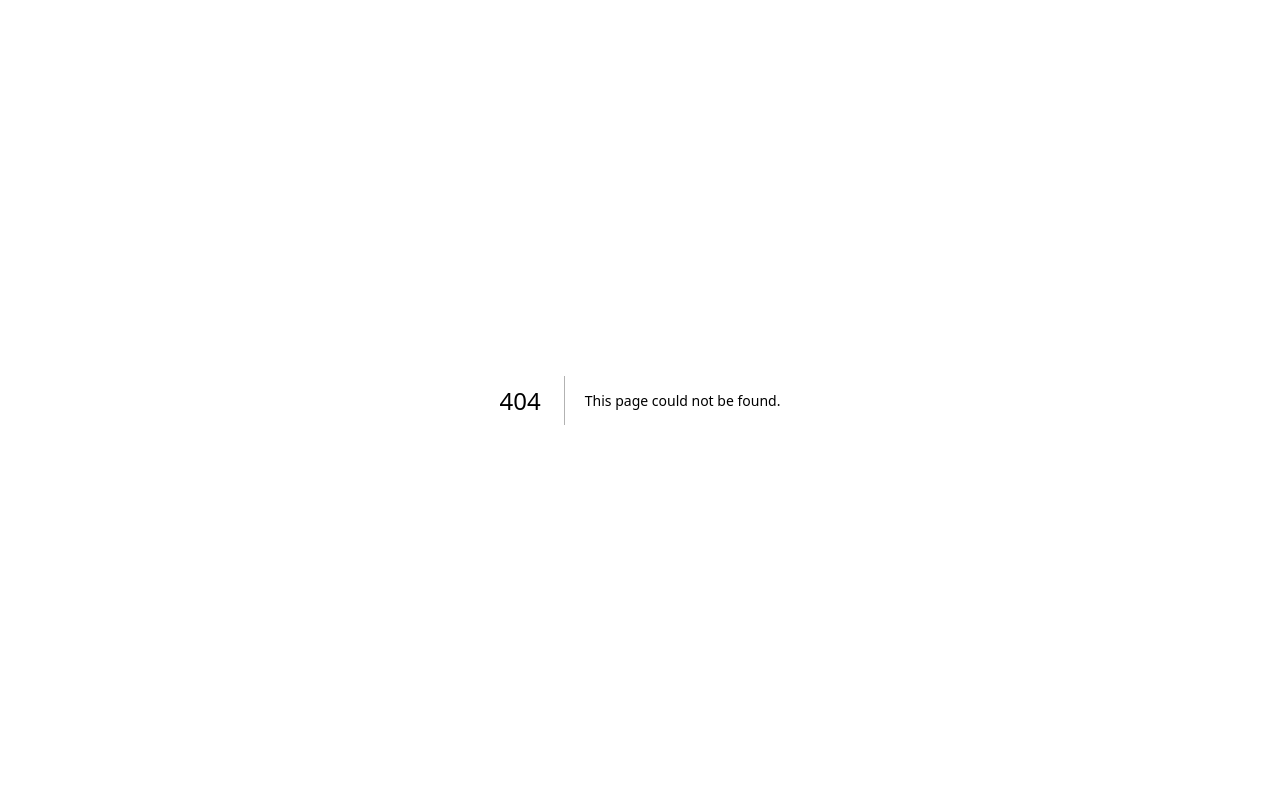
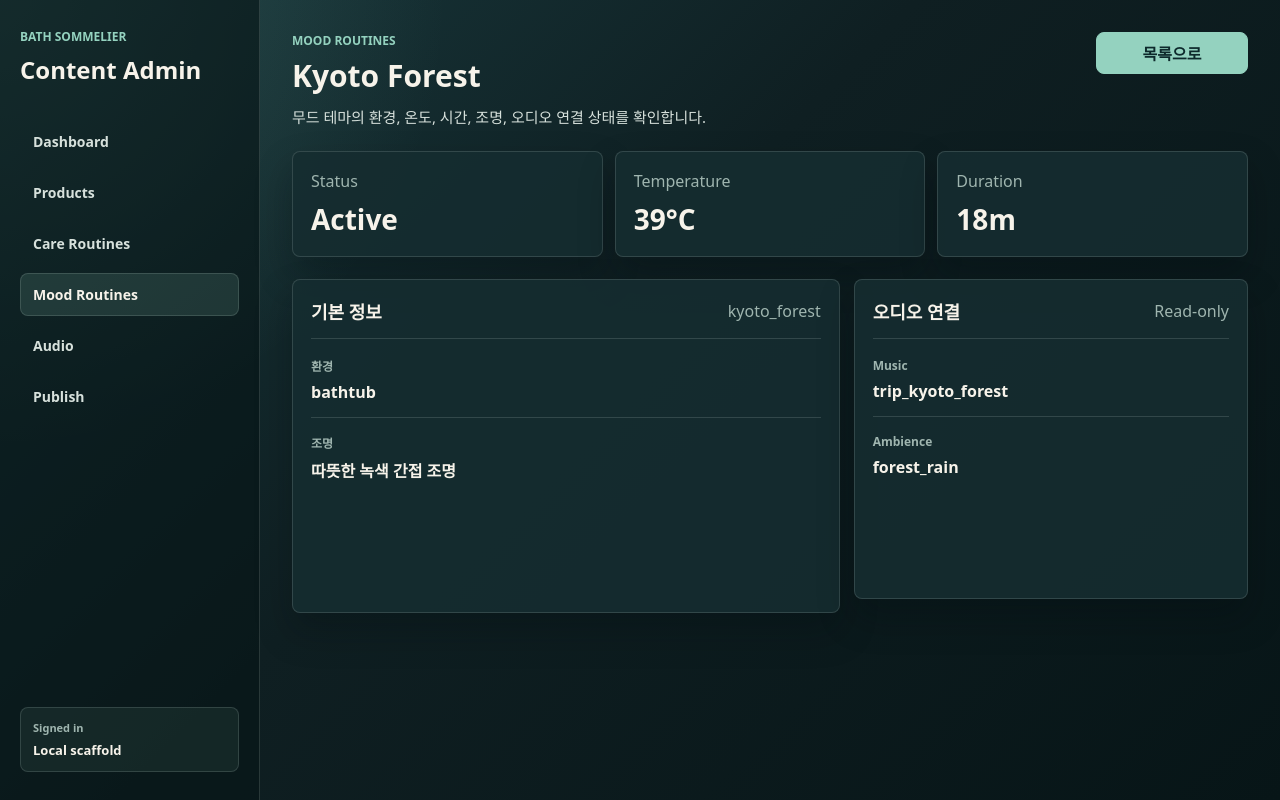
Before and after one commit to dykim0917/BathSommelier, a Next.js app in the folder apps/admin/: page /trip/kyoto_forest in a window 1280 px wide. Before the commit this address had no page. Built offline with nearby package versions, Linux system fonts and the light colour scheme; no server answers.

Commit message:
feat: add admin trip detail page

```diff
--- a/apps/admin/app/globals.css
+++ b/apps/admin/app/globals.css
@@ -449,7 +449,7 @@ button {
 
 .tripTable .dataTableHeader,
 .tripTable .dataTableRow {
-  grid-template-columns: minmax(200px, 1.2fr) 120px 70px 70px 150px 130px minmax(190px, 1fr) 148px;
+  grid-template-columns: minmax(200px, 1.2fr) 120px 70px 70px 150px 130px minmax(190px, 1fr) 148px 64px;
 }
 
 .audioTable .dataTableHeader,
--- /dev/null
+++ b/apps/admin/app/trip/[id]/page.tsx
@@ -0,0 +1,92 @@
+import Link from 'next/link';
+import { notFound } from 'next/navigation';
+
+import { AdminShell } from '../../../components/AdminShell';
+import {
+  getTripStatusLabel,
+  readAdminTripRows,
+} from '../../../lib/tripData';
+
+interface TripDetailPageProps {
+  params: Promise<{
+    id: string;
+  }>;
+}
+
+export default async function TripDetailPage({ params }: TripDetailPageProps) {
+  const { id } = await params;
+  const themes = await readAdminTripRows();
+  const theme = themes.find((item) => item.id === id);
+
+  if (!theme) notFound();
+
+  return (
+    <AdminShell activePath="/trip">
+      <section className="workspace">
+        <header className="topbar">
+          <div>
+            <p className="eyebrow">MOOD ROUTINES</p>
+            <h2>{theme.title}</h2>
+            <p className="lede">
+              무드 테마의 환경, 온도, 시간, 조명, 오디오 연결 상태를 확인합니다.
+            </p>
+          </div>
+          <Link className="primaryButton linkButton" href="/trip">
+            목록으로
+          </Link>
+        </header>
+
+        <section className="summaryGrid compact" aria-label="무드 테마 상세 요약">
+          <div className="summaryCard">
+            <span>Status</span>
+            <strong>{getTripStatusLabel(theme.status)}</strong>
+          </div>
+          <div className="summaryCard">
+            <span>Temperature</span>
+            <strong>{theme.baseTemp}°C</strong>
+          </div>
+          <div className="summaryCard">
+            <span>Duration</span>
+            <strong>{theme.durationMinutes}m</strong>
+          </div>
+        </section>
+
+        <section className="detailGrid">
+          <section className="panel">
+            <div className="panelHeader">
+              <h3>기본 정보</h3>
+              <span>{theme.id}</span>
+            </div>
+            <dl className="detailList">
+              <div>
+                <dt>환경</dt>
+                <dd>{theme.environment}</dd>
+              </div>
+              <div>
+                <dt>조명</dt>
+                <dd>{theme.lighting}</dd>
+              </div>
+            </dl>
+          </section>
+
+          <section className="panel">
+            <div className="panelHeader">
+              <h3>오디오 연결</h3>
+              <span>Read-only</span>
+            </div>
+            <dl className="detailList">
+              <div>
+                <dt>Music</dt>
+                <dd>{theme.musicId}</dd>
+              </div>
+              <div>
+                <dt>Ambience</dt>
+                <dd>{theme.ambienceId}</dd>
+              </div>
+            </dl>
+          </section>
+        </section>
+      </section>
+    </AdminShell>
+  );
+}
--- a/apps/admin/app/trip/page.tsx
+++ b/apps/admin/app/trip/page.tsx
@@ -1,3 +1,5 @@
+import Link from 'next/link';
+
 import { AdminShell } from '../../components/AdminShell';
 import {
   buildAdminTripListViewModel,
@@ -77,6 +79,7 @@ export default async function TripPage({ searchParams }: TripPageProps) {
               <span>앰비언스</span>
               <span>조명</span>
               <span>상태</span>
+              <span>상세</span>
             </div>
             {trip.rows.map((theme) => (
               <div className="dataTableRow" role="row" key={theme.id}>
@@ -106,6 +109,9 @@ export default async function TripPage({ searchParams }: TripPageProps) {
                     저장
                   </button>
                 </form>
+                <Link className="textButton" href={`/trip/${theme.id}`}>
+                  열기
+                </Link>
               </div>
             ))}
           </div>
```
